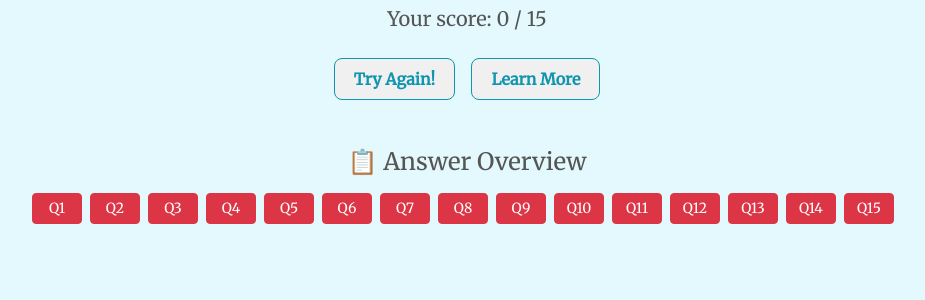
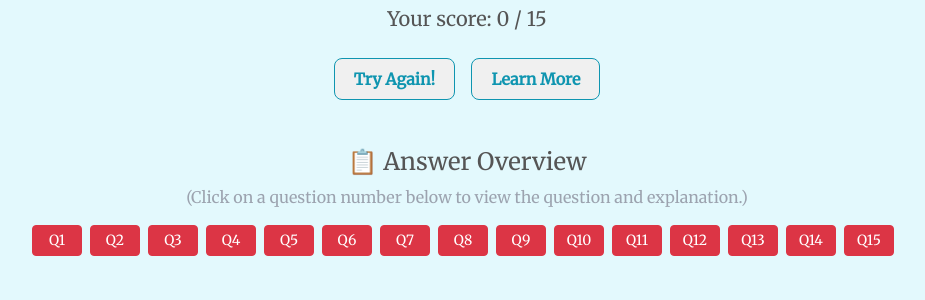
Before and after one commit to xxanxnie/Exposure-Playground, a Flask app: page /result in a window 1280 px wide. Shown: the part 146-446 px from the top of the page, without its empty margins (173-1098 px from the left). Run offline with Flask 3, Linux system fonts and the light colour scheme.

Commit message:
add the hint text under Answer Overview

```diff
--- a/templates/result.html
+++ b/templates/result.html
@@ -70,6 +70,7 @@
 
     <div class="container mt-5 text-center">
         <h4>📋 Answer Overview</h4>
+        <p style="color: #9ca3af;">(Click on a question number below to view the question and explanation.)</p>
         <div class="question-summary d-flex flex-wrap justify-content-center mt-3">
             {% for item in all_questions %}
             <a href="#q{{ loop.index }}" class="btn btn-sm me-2 mb-2
```
Also changed, not shown: 2 other files.
